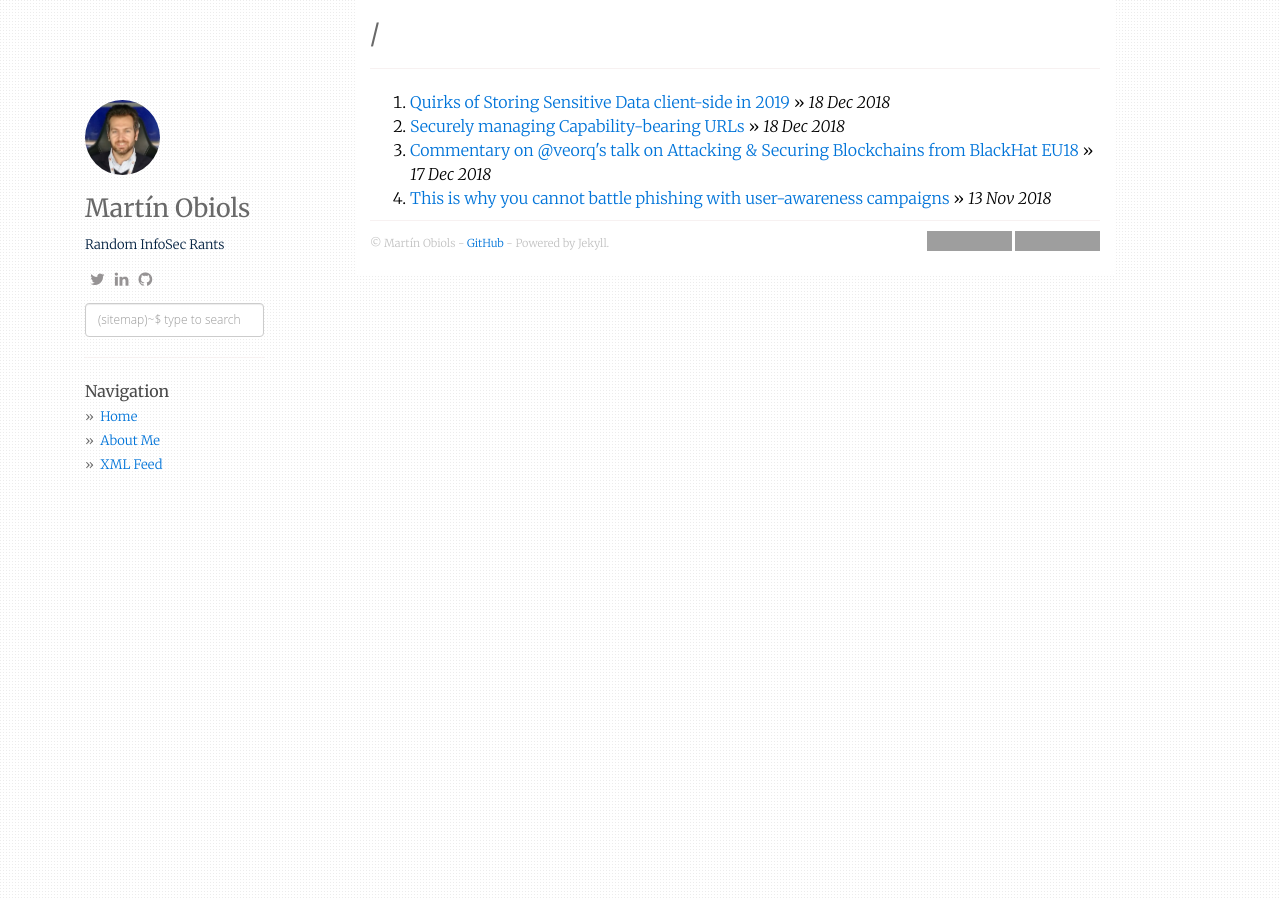
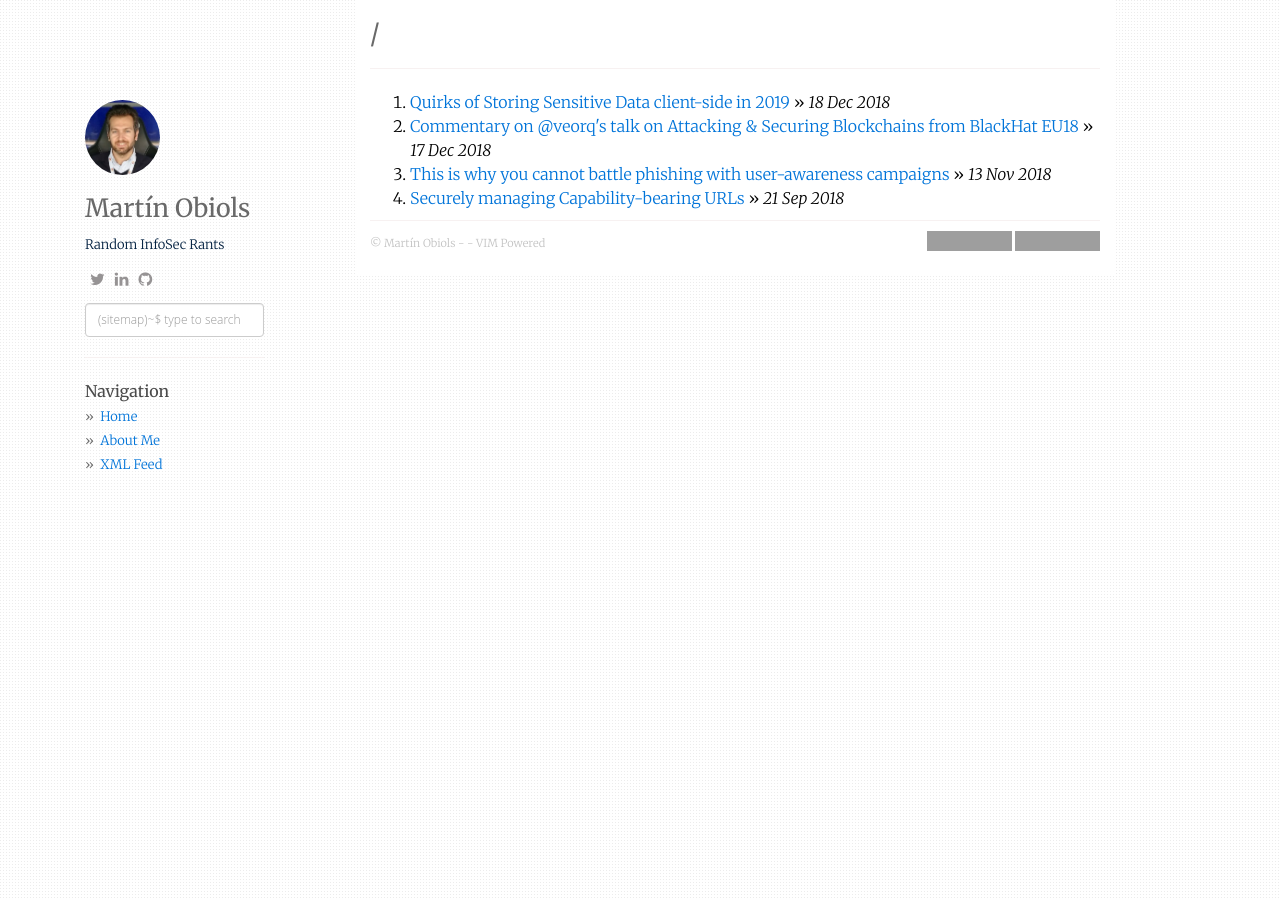
Before and after one commit to olemoudi/olemoudi.github.io, a Jekyll site: the page built from index.html, in a window 1280 px wide. Built offline with Jekyll 4.4.1, drawn with Linux system fonts in a browser that asks for light colours; nearby versions of some CDN libraries; the list of posts is cut into pages by our own code; grey boxes are pictures that could not be loaded.

Commit message:
fixed date

```diff
--- a/_layouts/default.html
+++ b/_layouts/default.html
@@ -150,7 +150,7 @@ layout: compress
         <footer>
           &copy; {{ site.author }}
           {% if site.github %}
-            - <a href="{{ site.github }}">{{ site.github }}</a> - Powered by Jekyll.
+            - <a href="{{ site.twitter }}">{{ site.twitter }}</a> - VIM Powered
           {% endif %}
           <div class="btn-github" style="float:right;">
             <iframe src="https://ghbtns.com/github-btn.html?user=agusmakmun&repo=agusmakmun.github.io&type=star&count=true" frameborder="0" scrolling="0" width="85" height="20px"></iframe>
--- a/_posts/2018-09-21-capability-bearing-urls-gotchas.md
+++ b/_posts/2018-09-21-capability-bearing-urls-gotchas.md
@@ -1,7 +1,7 @@
 ---
 layout: post                          # (require) default post layout
 title: "Securely managing Capability-bearing URLs"                   # (require) a string title
-date: 2018-12-18 19:00:02 +0100       # (require) a post date
+date: 2018-09-21 19:00:02 +0100       # (require) a post date
 categories: [web, appsec]          # (custom) some categories, but makesure these categories already exists inside path of `category/`
 tags: [foo, bar]                      # (custom) tags only for meta `property="article:tag"`
 image: Broadcast_Mail.png             # (custom) image only for meta `property="og:image"`, save your image # inside path of `static/img/_posts`
```
